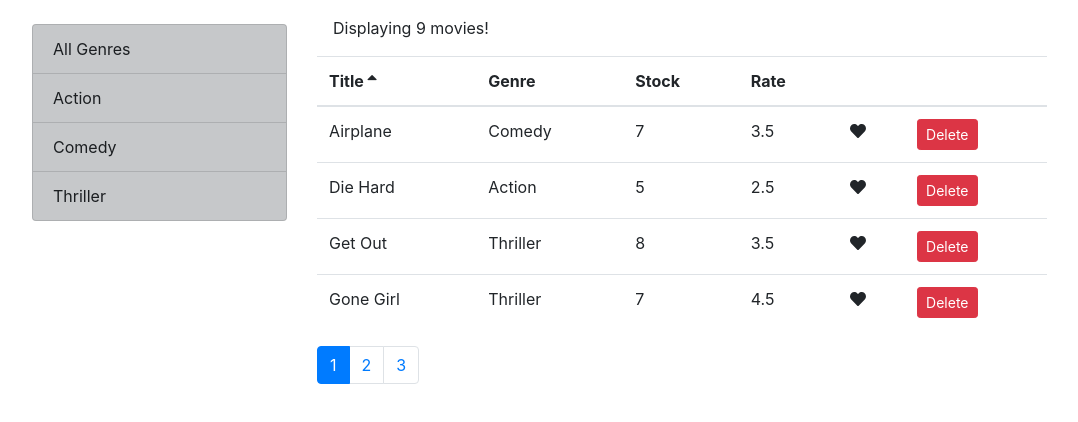
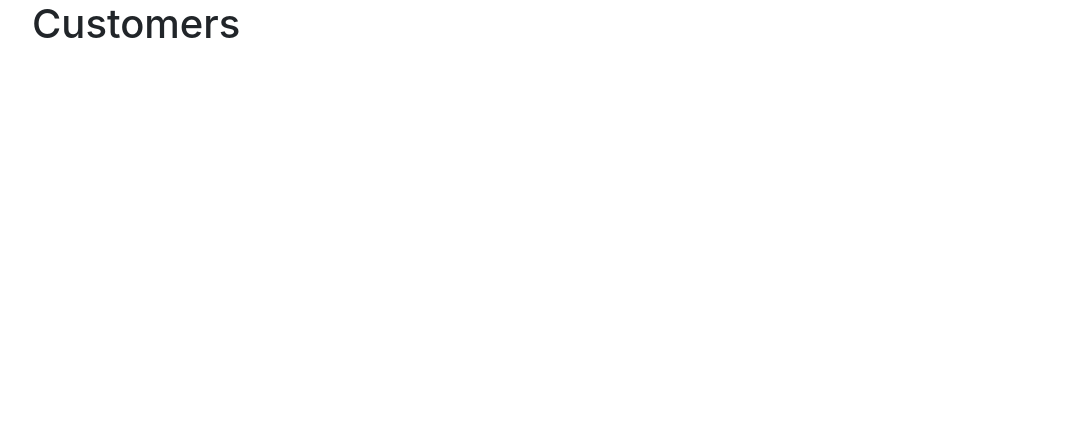
Before and after one commit to docvvk/codeWithMosh, a React (Create React App) app in the folder vidly/: page /customers in a window 1280 px wide. Shown: the top 422 px of the page, without its empty margins (53-1131 px from the left). Built offline with nearby package versions, Linux system fonts and the light colour scheme.

Commit message:
adding files

```diff
--- a/vidly/src/App.js
+++ b/vidly/src/App.js
@@ -1,12 +1,23 @@
-import React, { Component } from 'react';
-import Movies from './components/movies';
-import './App.css';
+import React, { Component } from "react";
+import { Route, Redirect, Switch } from "react-router-dom";
+import Movies from "./components/movies";
+import Customers from "./components/customers";
+import Rentals from "./components/rentals";
+import NotFound from "./components/notFound";
+import "./App.css";
 
 class App extends Component {
   render() {
     return (
-      <main className='container'>
-        <Movies />
+      <main className="container">
+        <Switch>
+          <Route path="/movies" component={Movies} />
+          <Route path="/customers" component={Customers} />
+          <Route path="/rentals" component={Rentals} />
+          <Route path="/not-found" component={NotFound} />
+          <Redirect from="/" exact to="/movies"></Redirect>
+          <Redirect to='/not-found'></Redirect>
+        </Switch>
       </main>
     );
   }
--- /dev/null
+++ b/vidly/src/components/customers.jsx
@@ -0,0 +1,9 @@
+import React from 'react';
+
+const Customers = () => {
+    return (
+        <h1>Customers</h1>
+     );
+}
+
+export default Customers;
--- /dev/null
+++ b/vidly/src/components/notFound.jsx
@@ -0,0 +1,9 @@
+import React from 'react';
+
+const NotFound = () => {
+    return (
+        <h1>Not Found</h1>
+     );
+}
+
+export default NotFound;
--- /dev/null
+++ b/vidly/src/components/rentals.jsx
@@ -0,0 +1,9 @@
+import React from 'react';
+
+const Rentals = () => {
+    return (
+        <h1>Rentals</h1>
+     );
+}
+
+export default Rentals;
```
Also changed, not shown: vidly/src/components/common/navbar.jsx (+9 -0 lines), vidly/src/components/movieForm.jsx (added, +9 -0 lines), 1 other file (tests, documents, lock files or other folders).
